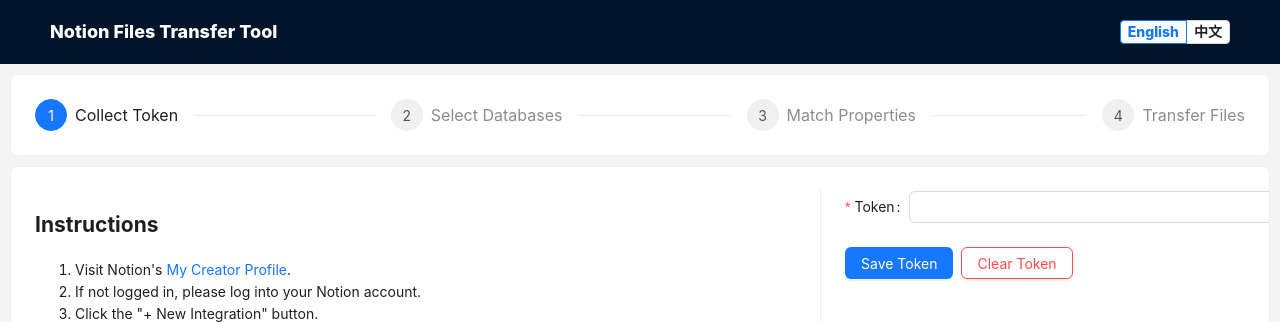
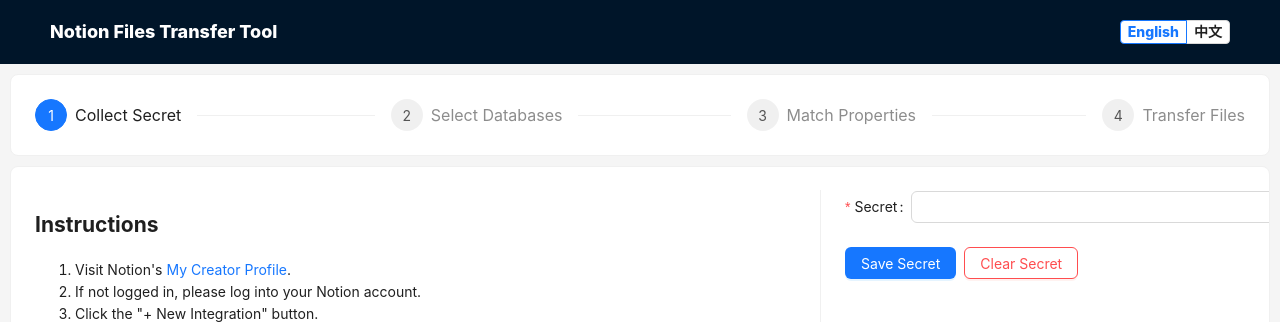
Before and after one commit to XuQuan-nikkkki/notion_files_transfer_tool, a React app: page / in a window 1280 px wide. Shown: the top 322 px of the page. Built offline with nearby package versions, Linux system fonts and the light colour scheme.

Commit message:
refactor: standardize terminology from 'token' to 'secret'

```diff
--- a/src/App.tsx
+++ b/src/App.tsx
@@ -5,12 +5,12 @@ import zhCN from "antd/locale/zh_CN";
 
 import { Language, LANGUAGE_MAP, LANGUAGES, Step, TITLE_MAP } from "./constant";
 import Steps from "./Steps";
-import CollectToken from "./CollectToken";
+import CollectSecret from "./CollectSecret";
 
 const { Header, Content } = Layout;
 
 const DefaultLanguage: Language = "English";
-const DefaultStep: Step = "collectToken";
+const DefaultStep: Step = "collectSecret";
 
 const layoutStyle: CSSProperties = {
   height: "100vh",
@@ -54,8 +54,8 @@ const App = () => {
 
   const renderStepContent = () => {
     switch (step) {
-      case "collectToken":
-        return <CollectToken language={language} />;
+      case "collectSecret":
+        return <CollectSecret language={language} />;
       default:
         return null;
     }
--- a/src/CollectToken.tsx
+++ b/src/CollectSecret.tsx
@@ -8,23 +8,23 @@ import IntegrationCapabilitiesImg from "./assets/capabilities.jpeg";
 import ShowSecretImg from "./assets/show_secret.jpeg";
 import CopySecretImg from "./assets/copy_secret.jpeg";
 
-import { CollectTokenActionCopy, Language } from "./constant";
+import { CollectSecretnActionCopy, Language } from "./constant";
 
 const { useForm, Item: FormItem } = Form;
 
 type Props = {
   language: Language;
 };
-const CollectToken = ({ language }: Props) => {
+const CollectSecret= ({ language }: Props) => {
   const [form] = useForm();
 
   const onSubmit = () => {
-    const token = form.getFieldValue("token");
-    console.log(token);
+    const secret = form.getFieldValue("secret");
+    console.log(secret);
   };
 
   const onClear = () => {
-    form.setFieldsValue({ token: "" });
+    form.setFieldsValue({ secret: "" });
   };
 
   const renderInstruction = () => {
@@ -238,16 +238,16 @@ const CollectToken = ({ language }: Props) => {
       {renderInstruction()}
       <Divider type="vertical" style={{ height: "100%", margin: "0 24px" }} />
       <Form form={form}>
-        <FormItem name="token" label="Token:" rules={[{ required: true }]}>
+        <FormItem name="secret" label="Secret:" rules={[{ required: true }]}>
           <Input style={{ width: 400 }} />
         </FormItem>
         <FormItem>
           <Space>
             <Button htmlType="submit" type="primary" onClick={onSubmit}>
-              {CollectTokenActionCopy.saveToken[language]}
+              {CollectSecretnActionCopy.saveSecret[language]}
             </Button>
             <Button danger onClick={onClear}>
-              {CollectTokenActionCopy.clearToken[language]}
+              {CollectSecretnActionCopy.clearSecret[language]}
             </Button>
           </Space>
         </FormItem>
@@ -264,4 +264,4 @@ const CollectToken = ({ language }: Props) => {
   );
 };
 
-export default CollectToken;
+export default CollectSecret;
--- a/src/constant.ts
+++ b/src/constant.ts
@@ -16,7 +16,7 @@ export const TITLE_MAP: LanguageToCopy = {
 };
 
 export const STEPS = [
-  "collectToken",
+  "collectSecret",
   "selectDatabases",
   "matchProperties",
   "transferFiles",
@@ -24,9 +24,9 @@ export const STEPS = [
 export type Step = (typeof STEPS)[number];
 
 export const STEPS_COPY_MAP: { [key in Step]: LanguageToCopy } = {
-  collectToken: {
-    English: "Collect Token",
-    Chinese: "收集 Token",
+  collectSecret: {
+    English: "Collect Secret",
+    Chinese: "收集 Secret",
   },
   selectDatabases: {
     English: "Select Databases",
@@ -42,13 +42,13 @@ export const STEPS_COPY_MAP: { [key in Step]: LanguageToCopy } = {
   },
 };
 
-export const CollectTokenActionCopy: { [key: string]: LanguageToCopy } = {
-  saveToken: {
-    English: "Save Token",
-    Chinese: "保存 Token",
+export const CollectSecretnActionCopy: { [key: string]: LanguageToCopy } = {
+  saveSecret: {
+    English: "Save Secret",
+    Chinese: "保存 Secret",
   },
-  clearToken: {
-    English: "Clear Token",
-    Chinese: "清空 Token",
+  clearSecret: {
+    English: "Clear Secret",
+    Chinese: "清空 Secret",
   },
 };
```
